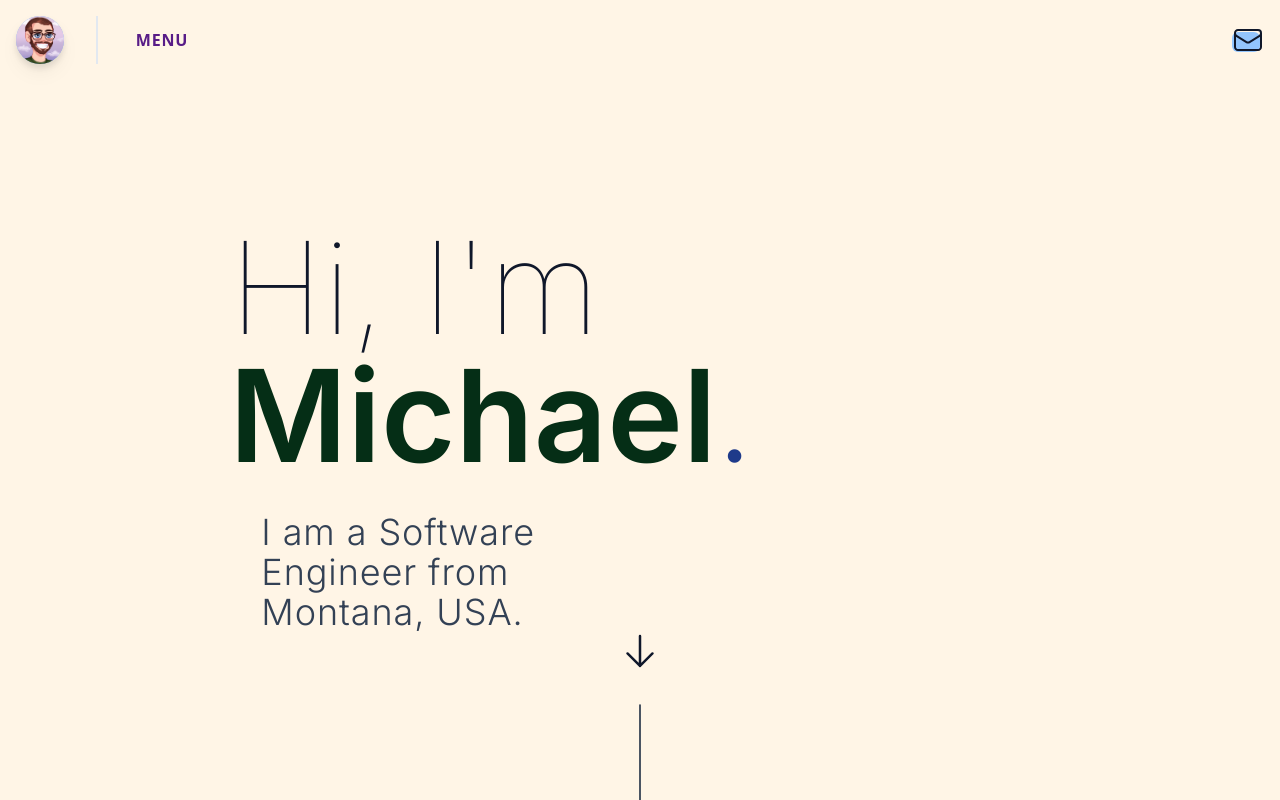
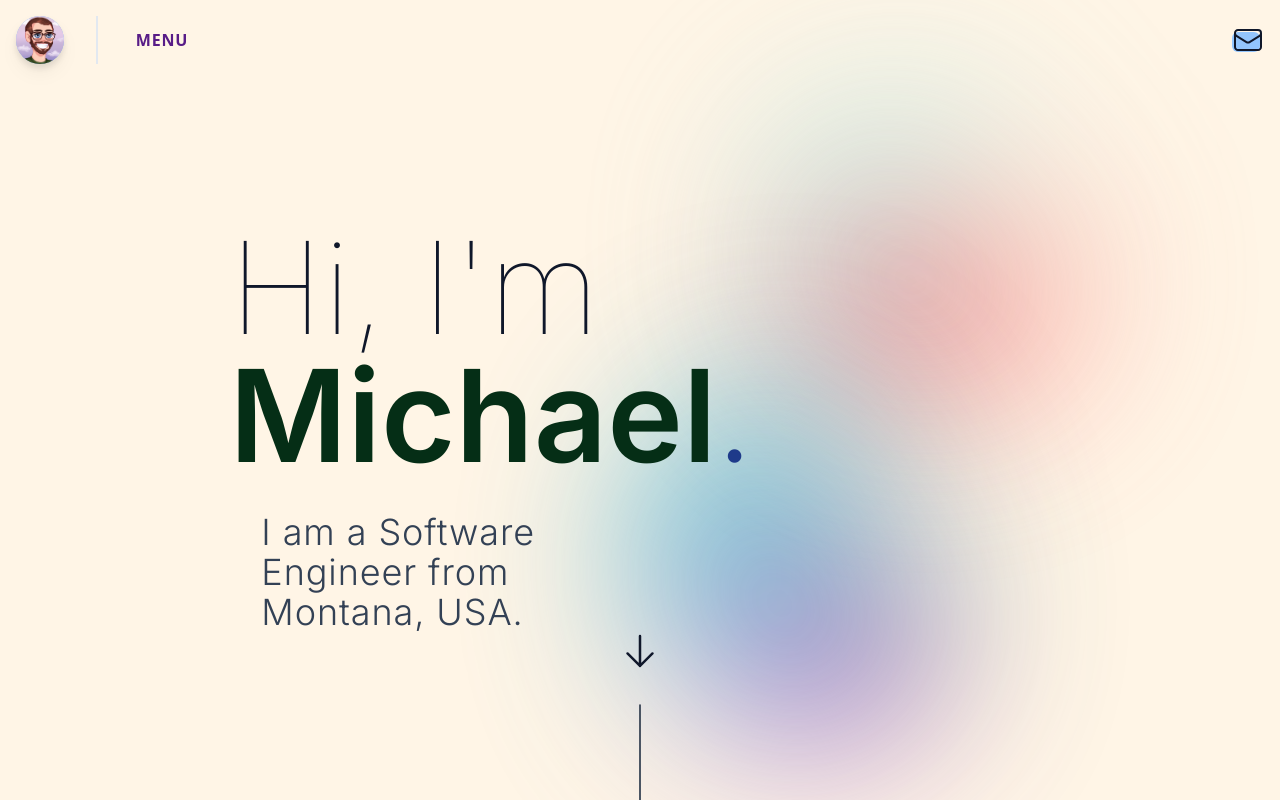
Before and after one commit to HumbleHominid/mfryer-nextjs, a Next.js app: page / in a window 1280 px wide. Shown: the top 800 px of the page. Built offline with nearby package versions, Linux system fonts and the light colour scheme.

Commit message:
adding blur blobs for the home screen

```diff
--- a/app/globals.css
+++ b/app/globals.css
@@ -6,6 +6,23 @@
   --background: #fff5e6;
   --foreground: #171717;
   --ytRed: #ff0000;
+
+  --secondary-glow: conic-gradient(
+    from 100deg at 50% 50%,
+    #178b51 0deg,
+    #831ac8 55deg,
+    #97b5da 120deg,
+    #0099ca 160deg,
+    transparent 360deg
+  );
+  --tertiary-glow: conic-gradient(
+    from 90deg at 50% 50%,
+    #ff8b7e 0deg,
+    #e24e6b 160deg,
+    #7ed2da 120deg,
+    #8bdce0 55deg,
+    transparent 360deg
+  );
 }
 
 body {
@@ -14,6 +31,66 @@ body {
   font-family: Arial, Helvetica, sans-serif;
 }
 
+/* Only do the blobs if we are on medium screens and above */
+@media (min-width: 767px) {
+  .bg-blobs::before,
+  .bg-blobs::after {
+    content: '';
+    position: absolute;
+    z-index: -1;
+    opacity:0.8
+  }
+
+  .bg-blobs::before {
+    background: var(--tertiary-glow);
+    border-radius: 50%;
+    width: 25lvw;
+    height: 25lvw;
+    margin-left: 10lvw;
+    filter: blur(90px);
+    top: calc(50lvh - 50lvw/2);
+    left: calc(50lvw);
+    animation: animateBefore 7s cubic-bezier(0.47, 0, 0.745, 0.715) infinite;
+  }
+
+  .bg-blobs::after {
+    background: var(--secondary-glow);
+    border-radius: 50%;
+    margin-top: 35lvh;
+    margin-left: 20vh;
+    width: 25lvw;
+    height: 30lvw;
+    filter: blur(90px);
+    top: calc(50lvh - 50lvw/2);
+    left: calc(75lvw - 75lvw/2);
+    animation: animateAfter 7s cubic-bezier(0.47, 0, 0.745, 0.715) infinite;
+  }
+
+  @keyframes animateBefore {
+    0% {
+      transform: translateY(0);
+    }
+    50% {
+      transform: translateY(10vw) scale(0.8);
+    }
+    100% {
+      transform: translateY(0);
+    }
+  }
+
+  @keyframes animateAfter {
+    0% {
+      transform: translateX(0);
+    }
+    50% {
+      transform: translateX(-10vw) scale(1.2);
+    }
+    100% {
+      transform: translateX(0);
+    }
+  }
+}
+
 .text-red  {
   color: var(--ytRed);
 }
--- a/app/page.tsx
+++ b/app/page.tsx
@@ -7,7 +7,7 @@ import { YouTube, Email } from "@/app/lib/ref-links";
 
 export default function Home() {
   return (
-    <main className="flex flex-col gap-6 font-normal text-lg">
+    <main className="flex flex-col gap-6 font-normal text-lg bg-blobs">
       <div className="relative min-h-lvh grid grid-rows-layout xl:mt-32">
         {/* Title Section */}
         <h1 className="text-7xl sm:text-8xl lg:text-9xl font-thin mb-8 w-3/4">
```
